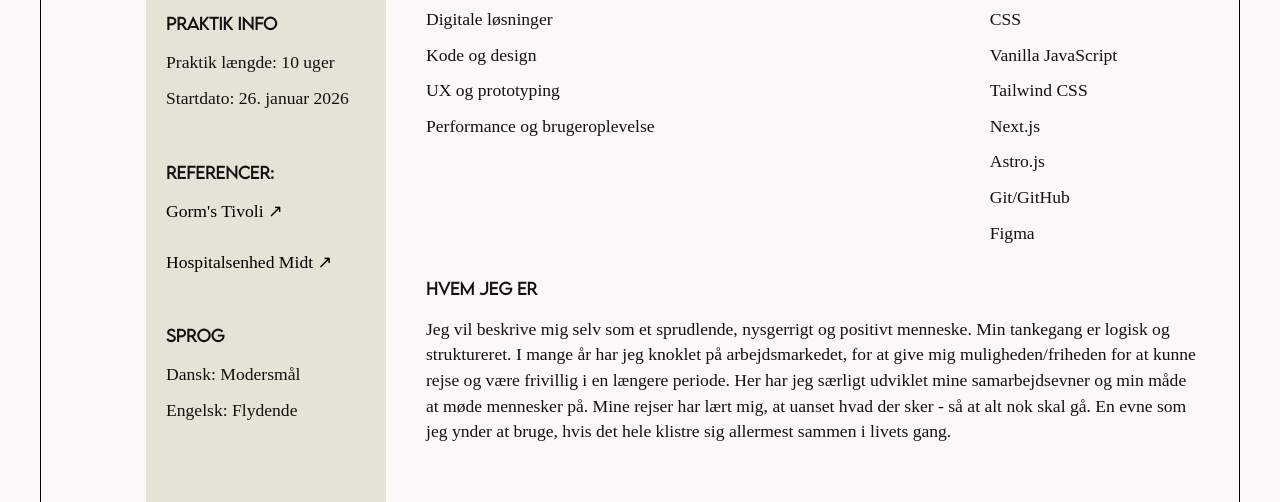
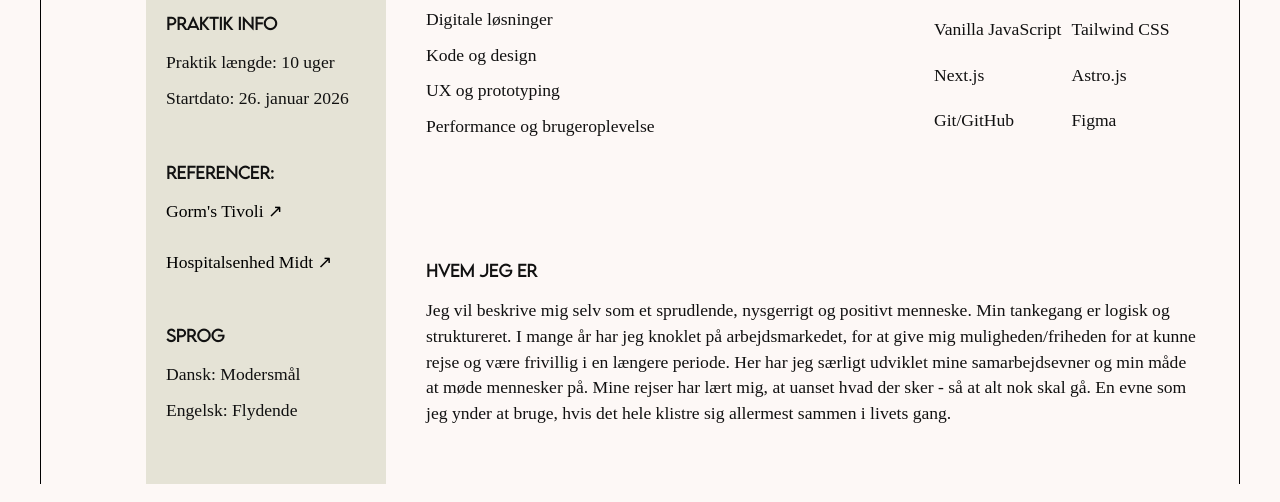
Before and after one commit to Fridalindbjerg/praktikResume, a plain HTML site: page index.html in a window 1280 px wide. Shown: the part 590-1092 px from the top of the page. Drawn offline with Linux system fonts and the light colour scheme.

Commit message:
styles ul

```diff
--- a/index.html
+++ b/index.html
@@ -88,7 +88,7 @@
 
           <section class="section skills">
             <h3>Hvad jeg allerede kan</h3>
-            <ul>
+            <ul class="grid">
               <li>HTML</li>
               <li>CSS</li>
               <li>Vanilla JavaScript</li>
@@ -100,7 +100,7 @@
             </ul>
           </section>
         </div>
-        <section>
+        <section class="top">
           <h3>hvem jeg er</h3>
           <p>
             Jeg vil beskrive mig selv som et sprudlende, nysgerrigt og positivt menneske. Min tankegang er logisk og struktureret. I mange år har jeg knoklet på arbejdsmarkedet, for at give mig muligheden/friheden for at kunne rejse og være frivillig i en længere periode. Her har jeg særligt udviklet mine samarbejdsevner og min måde at møde mennesker på. Mine rejser har lært mig, at uanset hvad der sker - så at alt nok skal gå. En evne som jeg ynder at bruge, hvis det hele klistre sig allermest
--- a/stylesheet.css
+++ b/stylesheet.css
@@ -152,6 +152,12 @@ li img {
   gap: 30px;
 }
 
+.grid {
+  display: grid;
+  grid-template-columns: 1fr 1fr;
+  gap: 10px;
+}
+
 .vertical-header {
   display: flex;
   padding: 20px;
```
